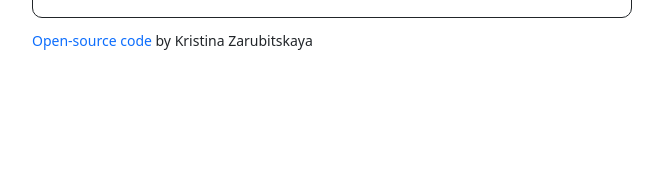
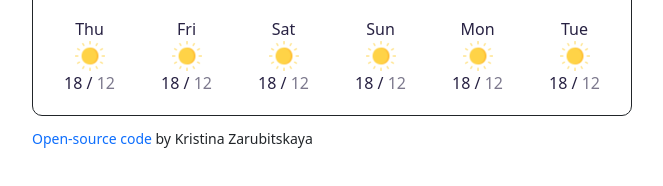
Before and after one commit to KristinaZarubitskaya/weather-forecast-app, a plain HTML site: page index.html in a window 1280 px wide. Shown: the part 252-438 px from the top of the page, without its empty margins (308-971 px from the left). Drawn offline with nearby package versions, Linux system fonts and the light colour scheme; no server answers.

Commit message:
implemented forecast days

```diff
--- a/index.html
+++ b/index.html
@@ -71,6 +71,8 @@
               </h1>
             </div>
           </div>
+
+          <div class="weather-forecast-days" id="forecast"></div>
         </div>
         <small id="source-link">
           <a
--- a/src/script.js
+++ b/src/script.js
@@ -67,6 +67,26 @@ function displayCTemperature(event) {
   temperatureElement.innerHTML = Math.round(CTemperature);
 }
 
+function displayForecast() {
+  let forecastElement = document.querySelector("#forecast");
+  let forecastHTML = `<div class="row">`;
+  let days = ["Thu", "Fri", "Sat", "Sun", "Mon", "Tue"];
+  days.forEach(function (day) {
+    forecastHTML =
+      forecastHTML +
+      `         <div class="col-2">
+                <div class="forecast-days">${day}</div>
+                <img src="img/sun.png" width="30" />
+                <br />
+                <span id="max-temp-day"> 18</span> /
+                <span id="min-temp-day">12</span>
+              </div>`;
+  });
+  forecastHTML = forecastHTML + `</div>`;
+
+  forecastElement.innerHTML = forecastHTML;
+}
+
 let CTemperature = null;
 
 let FLink = document.querySelector("#FLink");
@@ -83,3 +103,4 @@ axios(apiUrl).then(displayTemperature);
 let form = document.querySelector("#search-form");
 form.addEventListener("submit", handlesubmit);
 search("Odessa");
+displayForecast();
--- a/src/style.css
+++ b/src/style.css
@@ -49,6 +49,14 @@ a#FLink {
   text-decoration: none;
   cursor: default;
 }
+span#min-temp-day {
+  opacity: 0.6;
+}
+.weather-forecast-days {
+  text-align: center;
+  margin-top: 20px;
+  color: #272142;
+}
 
 .active {
   color: #272142;
@@ -93,3 +101,7 @@ a#FLink {
   line-height: 1;
   top: -34px;
 }
+
+.day-image {
+  width: 40px;
+}
```
